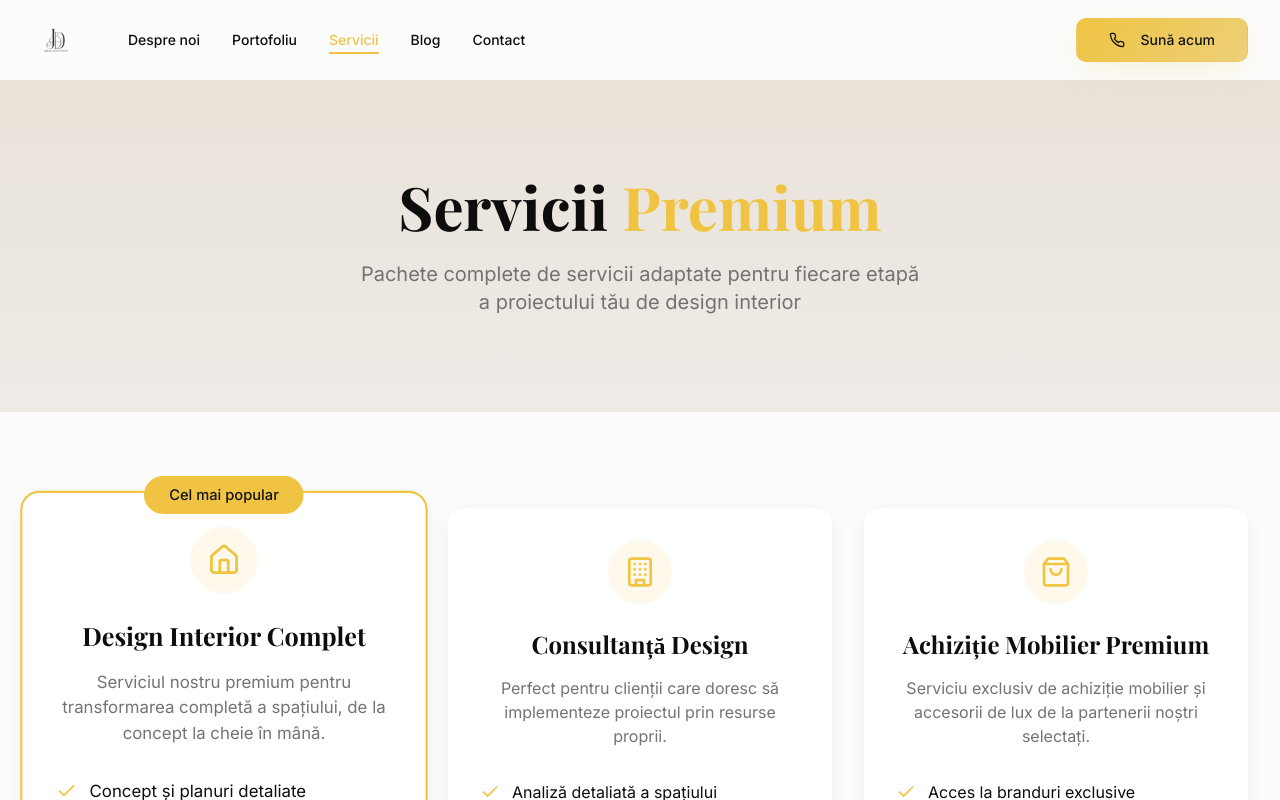
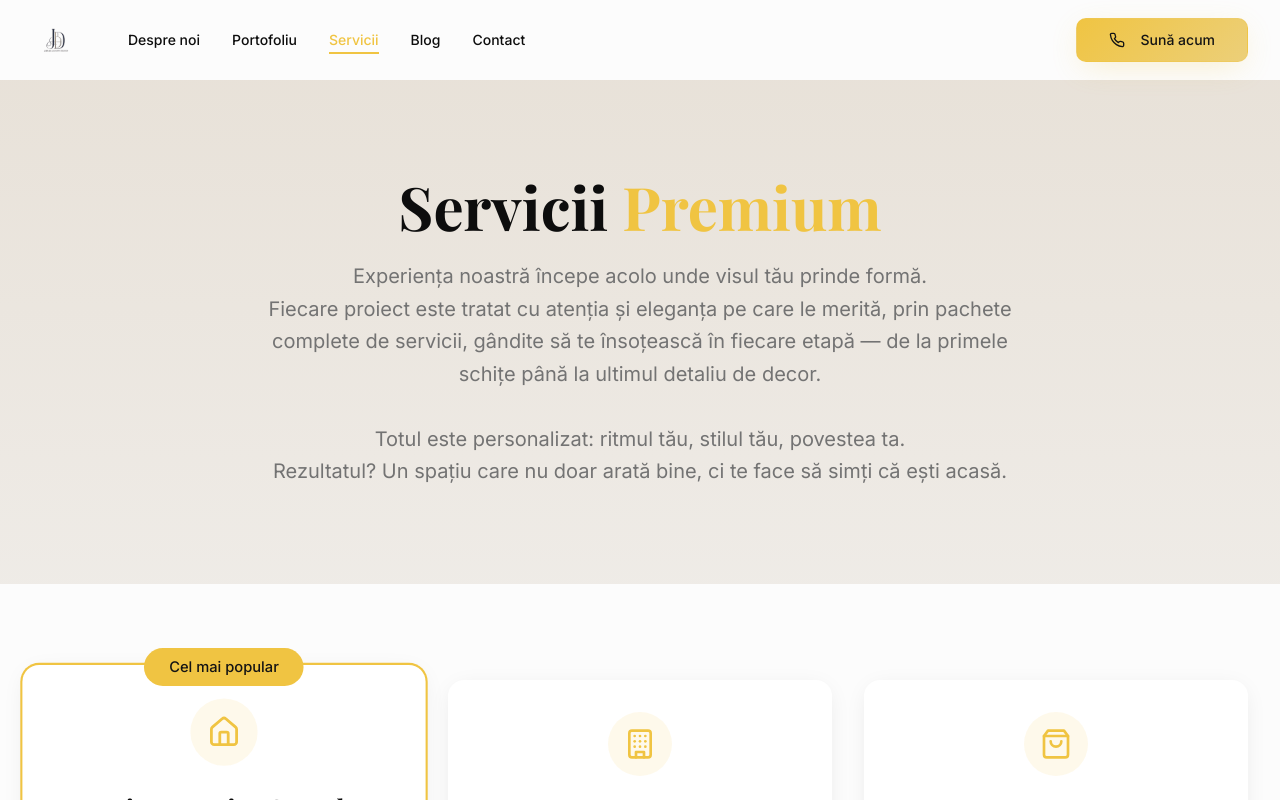
Before and after one commit to isabelastrugaru-cloud/refined-realm-studio, a React (Vite) app: page /servicii in a window 1280 px wide. Shown: the top 800 px of the page. Built offline with nearby package versions, Linux system fonts and the light colour scheme; the HTML template or start-up script is replaced by a standard one.

Commit message:
Update Services Page Content

```diff
--- a/src/pages/Services.tsx
+++ b/src/pages/Services.tsx
@@ -83,9 +83,12 @@ const Services = () => {
           <h1 className="font-playfair text-5xl md:text-6xl font-bold text-foreground mb-6 animate-fade-in">
             Servicii <span className="text-luxury">Premium</span>
           </h1>
-          <p className="font-inter text-xl text-muted-foreground animate-fade-in-up">
-            Pachete complete de servicii adaptate pentru fiecare etapă<br />
-            a proiectului tău de design interior
+          <p className="font-inter text-xl text-muted-foreground animate-fade-in-up max-w-3xl mx-auto leading-relaxed">
+            Experiența noastră începe acolo unde visul tău prinde formă.<br />
+            Fiecare proiect este tratat cu atenția și eleganța pe care le merită, prin pachete complete de servicii, gândite să te însoțească în fiecare etapă — de la primele schițe până la ultimul detaliu de decor.
+            <br /><br />
+            Totul este personalizat: ritmul tău, stilul tău, povestea ta.<br />
+            Rezultatul? Un spațiu care nu doar arată bine, ci te face să simți că ești acasă.
           </p>
         </div>
       </section>
```
